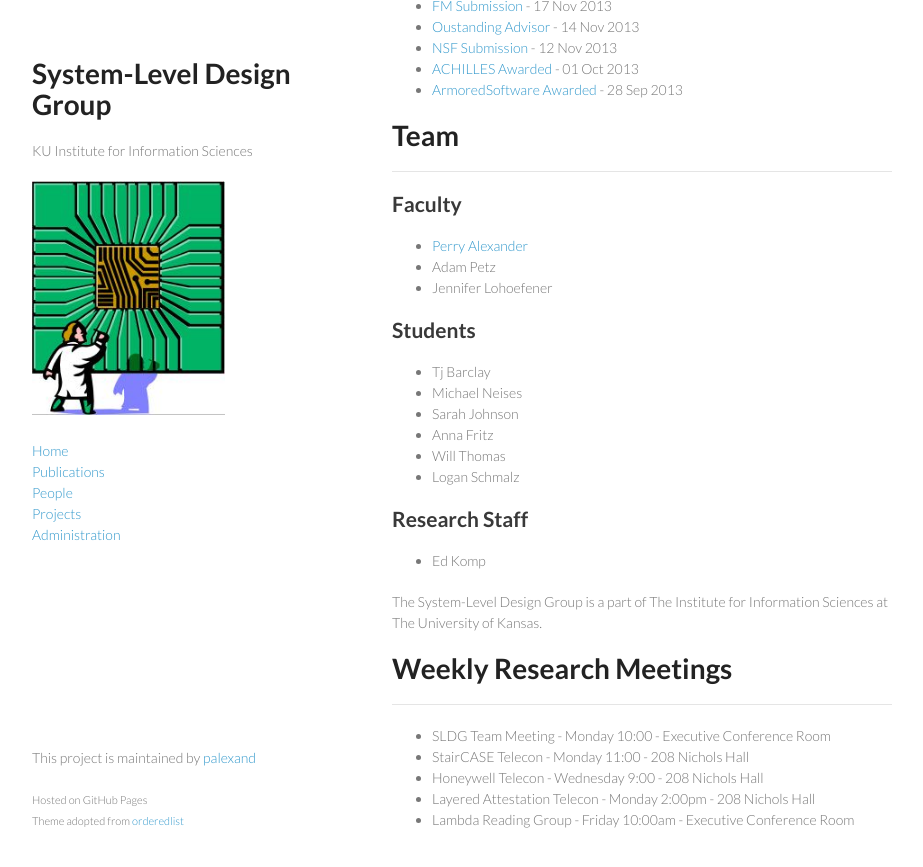
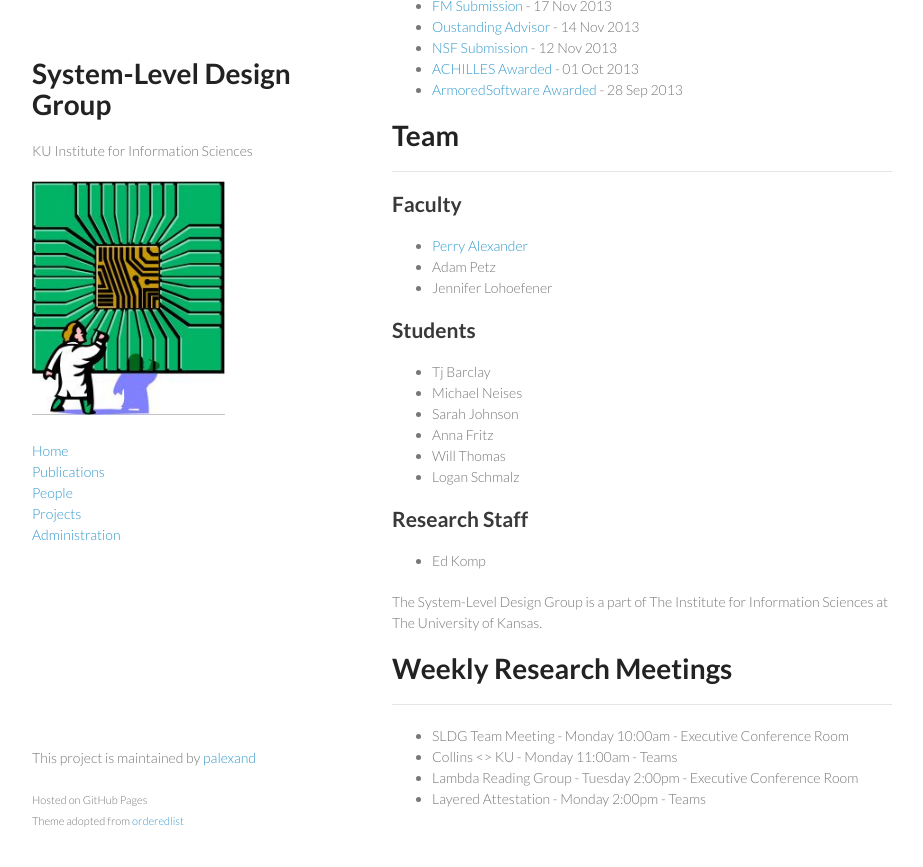
Before and after one commit to ku-sldg/ku-sldg.github.io, a Jekyll site: the page built from index.md, in a window 1280 px wide and 900 px high, scrolled down 596 px. Shown: the top 867 px of the window, without its empty margins (178-1101 px from the left). Built offline with Jekyll 4.4.1, drawn with Linux system fonts in a browser that asks for light colours.

Commit message:
updating meeting times

```diff
--- a/_data/meetings.yml
+++ b/_data/meetings.yml
@@ -1,19 +1,15 @@
 - name: SLDG Team Meeting
-  time: Monday 10:00
+  time: Monday 10:00am
   place: Executive Conference Room
 
-- name: StairCASE Telecon
-  time: Monday 11:00
-  place: 208 Nichols Hall
-
-- name: Honeywell Telecon
-  time: Wednesday 9:00
-  place: 208 Nichols Hall
-
-- name: Layered Attestation Telecon
-  time: Monday 2:00pm
-  place: 208 Nichols Hall
+- name: Collins <> KU
+  time: Monday 11:00am
+  place: Teams
 
 - name: Lambda Reading Group
-  time: Friday 10:00am
+  time: Tuesday 2:00pm
   place: Executive Conference Room
+
+- name: Layered Attestation
+  time: Monday 2:00pm
+  place: Teams
```
